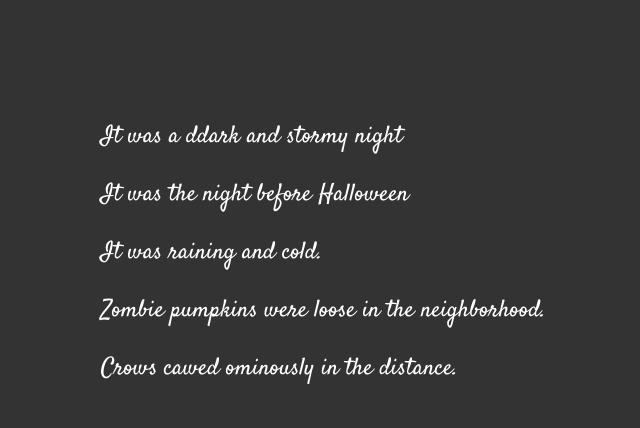
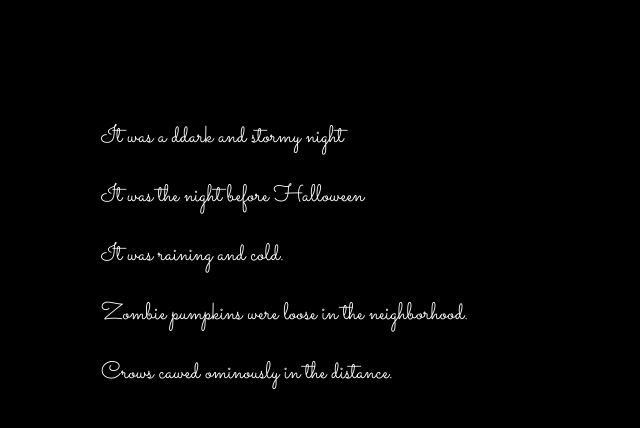
Before and after one commit to alexbrenneman/fireside-story, a plain HTML site: page index.html in a window 1280 px wide. Shown: the whole page, without its empty margins (219-859 px from the left). Drawn offline with Linux system fonts and the light colour scheme.

Commit message:
Modify styles.

```diff
--- a/index.html
+++ b/index.html
@@ -1,7 +1,9 @@
 <html>
   <head>
         <link rel="stylesheet" type="text/css" href="style.css">
-        <link href="https://fonts.googleapis.com/css?family=Satisfy" rel="stylesheet">
+
+        <link href="https://fonts.googleapis.com/css?family=Sacramento" rel="stylesheet">
+
   </head>
   <body>
     <p>It was a ddark and stormy night</p>
--- a/style.css
+++ b/style.css
@@ -1,7 +1,7 @@
 body {
     color: white;
-    background-color: #333;
+    background-color: black;
     font-size: 150%;
-    font-family: 'Satisfy', cursive;
+    font-family: 'Sacramento', cursive;
     margin: 5em 25%;
-  }
+ }
```
